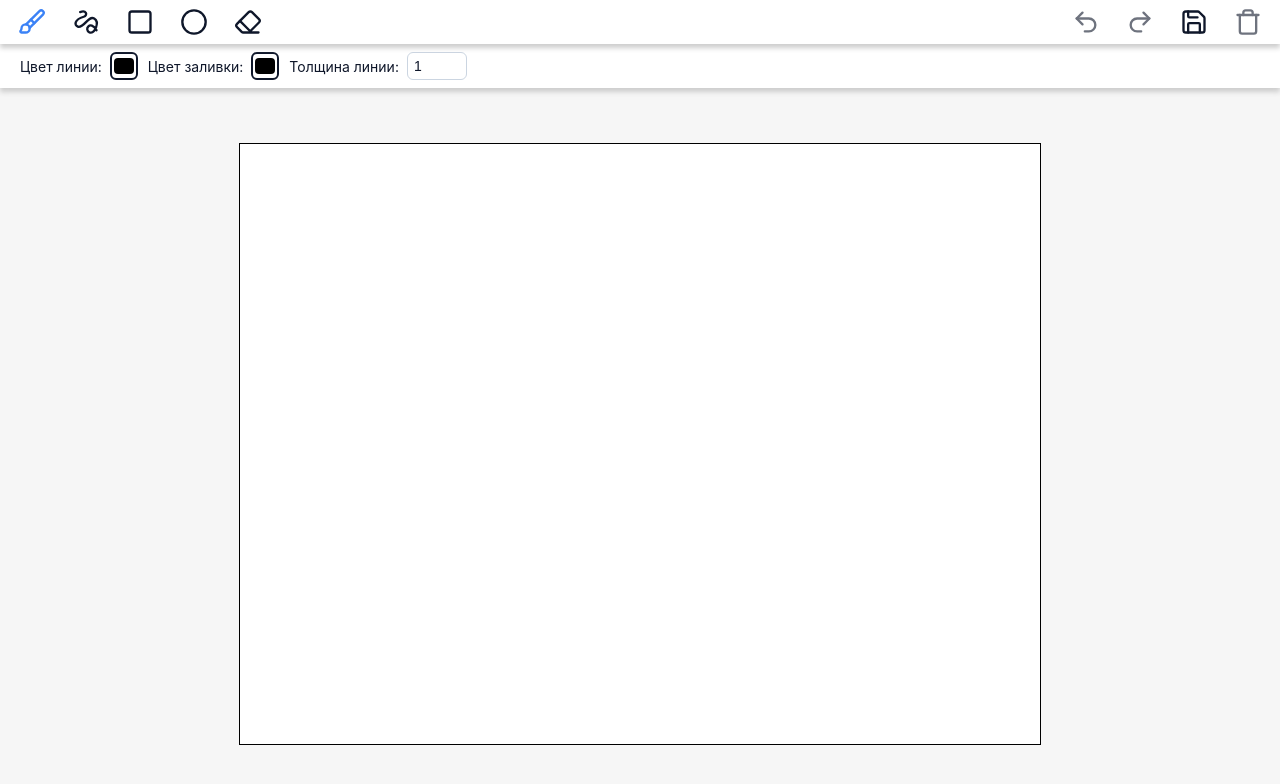
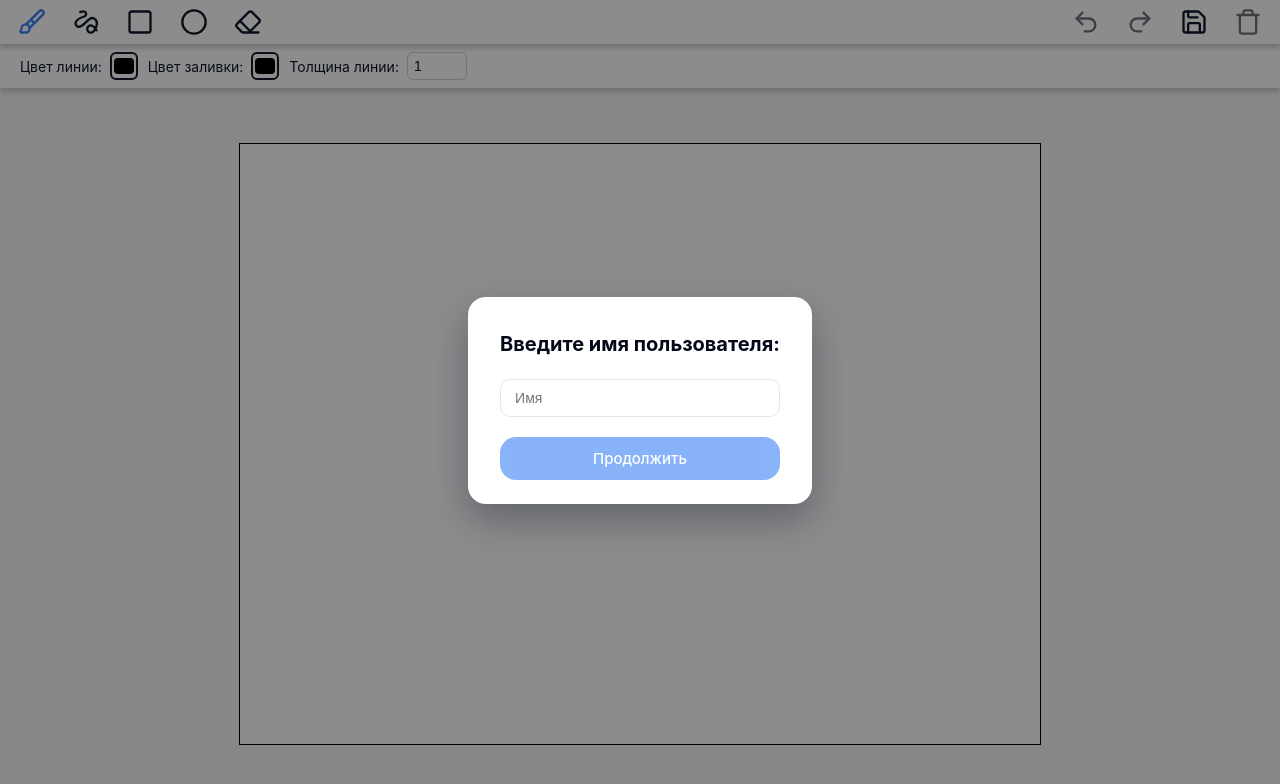
Before and after one commit to itsslava/paint-app, a React (Vite) app: page /1 in a window 1280 px wide. Shown: the top 784 px of the page. Built offline with nearby package versions, Linux system fonts and the light colour scheme.

Commit message:
feat: подключить роутинг и модалку имени с базовой разметкой

```diff
--- a/package.json
+++ b/package.json
@@ -14,7 +14,8 @@
     "mobx": "^6.15.0",
     "mobx-react-lite": "^4.1.1",
     "react": "^19.2.0",
-    "react-dom": "^19.2.0"
+    "react-dom": "^19.2.0",
+    "react-router-dom": "^7.10.1"
   },
   "devDependencies": {
     "@eslint/js": "^9.39.1",
--- a/src/app/App.tsx
+++ b/src/app/App.tsx
@@ -2,14 +2,29 @@ import styles from './app.module.scss';
 import { Canvas } from '@widgets/canvas';
 import { SettingsBar } from '@widgets/settings-bar';
 import { ToolBar } from '@widgets/toolbar';
+import { SessionNameModal } from '@features/session-name';
+import { BrowserRouter, Routes, Route, Navigate } from 'react-router-dom';
 
 function App() {
 	return (
-		<div className={styles.app}>
-			<ToolBar />
-			<SettingsBar />
-			<Canvas />
-		</div>
+		<BrowserRouter>
+			<div className={styles.app}>
+				<Routes>
+					<Route
+						path="/:id"
+						element={
+							<>
+								<SessionNameModal isOpen={true} onSubmit={(name) => console.log(name)} />
+								<ToolBar />
+								<SettingsBar />
+								<Canvas />
+							</>
+						}
+					/>
+					<Route path="*" element={<Navigate to={`/${(+new Date()).toString(16)}`} />} />
+				</Routes>
+			</div>
+		</BrowserRouter>
 	);
 }
 
--- /dev/null
+++ b/src/features/session-name/index.ts
@@ -0,0 +1 @@
+export { default as SessionNameModal } from './ui/SessionNameModal';
--- /dev/null
+++ b/src/features/session-name/ui/SessionNameModal.tsx
@@ -0,0 +1,42 @@
+import { useState } from 'react';
+import styles from './session-name-modal.module.scss';
+
+interface Props {
+	isOpen: boolean;
+	onSubmit: (name: string) => void;
+}
+
+const SessionNameModal = ({ isOpen, onSubmit }: Props) => {
+	const [name, setName] = useState('');
+
+	if (!isOpen) return null;
+
+	const handleSubmit = (e: React.FormEvent) => {
+		e.preventDefault();
+
+		const trimmed = name.trim();
+		if (!trimmed) return;
+
+		onSubmit(trimmed);
+	};
+	return (
+		<div className={styles.backdrop}>
+			<div className={styles.modal}>
+				<h2 className={styles.title}>Введите имя пользователя:</h2>
+				<form className={styles.form} action="submit" onSubmit={handleSubmit}>
+					<input
+						className={styles.input}
+						type="text"
+						placeholder="Имя"
+						onChange={(e) => setName(e.target.value)}
+					/>
+					<button className={styles.submitBtn} type="submit" disabled={!name.trim()}>
+						Продолжить
+					</button>
+				</form>
+			</div>
+		</div>
+	);
+};
+
+export default SessionNameModal;
--- /dev/null
+++ b/src/features/session-name/ui/session-name-modal.module.scss
@@ -0,0 +1,64 @@
+@use '../../../shared/styles/variables' as v;
+
+.backdrop {
+	position: fixed;
+	inset: 0;
+	display: flex;
+	align-items: center;
+	justify-content: center;
+	background: rgba(0, 0, 0, 0.45);
+	z-index: 1000;
+}
+
+.modal {
+	background: #fff;
+	padding: 32px 32px 24px;
+	border-radius: 18px;
+	min-width: 320px;
+	max-width: 380px;
+	box-shadow: 0 16px 40px rgba(15, 23, 42, 0.35);
+}
+
+.title {
+	margin: 0 0 20px;
+	text-align: center;
+	font-size: 20px;
+	font-weight: 700;
+	color: #020617;
+}
+
+.form {
+	display: flex;
+	flex-direction: column;
+	gap: 12px;
+}
+
+.input {
+	padding: 10px 14px;
+	border: 1px solid #e2e8f0;
+	border-radius: 10px;
+	font-size: 14px;
+	outline: none;
+}
+
+.input:focus {
+	border-color: v.$accent-color;
+	box-shadow: 0 0 0 1px v.$accent-color;
+}
+
+.submitBtn {
+	margin-top: 8px;
+	padding: 12px 16px;
+	border-radius: 16px;
+	border: none;
+	background: v.$accent-color;
+	color: #fff;
+	font-size: 15px;
+	font-weight: 500;
+	cursor: pointer;
+}
+
+.submitBtn:disabled {
+	opacity: 0.6;
+	cursor: default;
+}
--- a/tsconfig.app.json
+++ b/tsconfig.app.json
@@ -6,7 +6,8 @@
 			"@widgets/*": ["src/widgets/*"],
 			"@shared/*": ["src/shared/*"],
 			"@icons/*": ["src/shared/icons/*"],
-			"@styles/*": ["src/shared/styles/*"]
+			"@styles/*": ["src/shared/styles/*"],
+			"@features/*": ["src/features/*"]
 		},
 
 		"tsBuildInfoFile": "./node_modules/.tmp/tsconfig.app.tsbuildinfo",
--- a/vite.config.ts
+++ b/vite.config.ts
@@ -12,6 +12,7 @@ export default defineConfig({
 			'@shared': path.resolve(__dirname, 'src/shared'),
 			'@icons': path.resolve(__dirname, 'src/shared/icons'),
 			'@styles': path.resolve(__dirname, 'src/shared/styles'),
+			'@features': path.resolve(__dirname, 'src/features'),
 		},
 	},
 });
```
Also changed, not shown: 1 other file (tests, documents, lock files or other folders).
